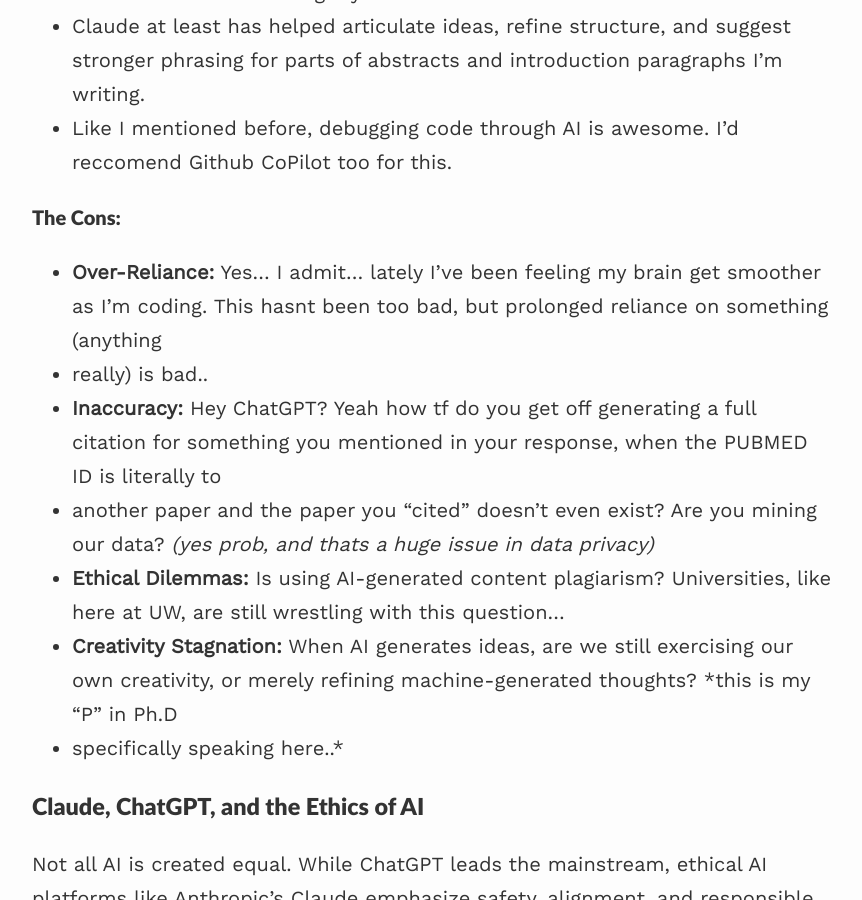
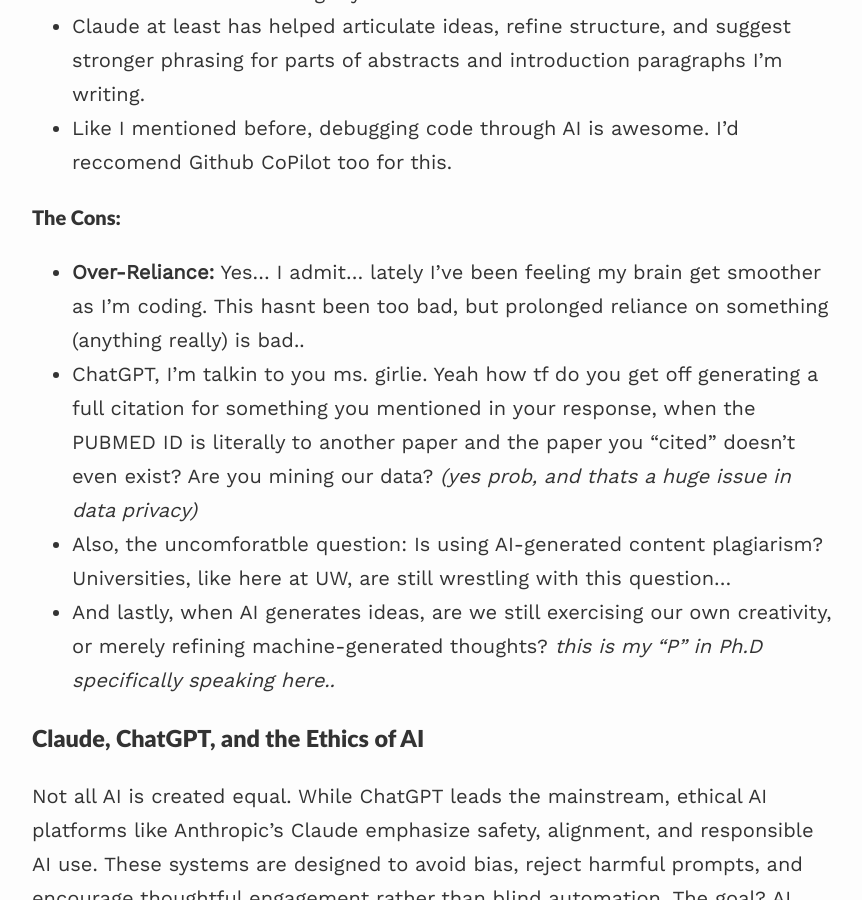
Before and after one commit to jesmjones/jesmjones.github.io, a Jekyll site: the page built from _posts/2025-02-05-GPT.md, in a window 1280 px wide and 900 px high, scrolled down 2744 px. Shown: the whole window, without its empty margins (208-1070 px from the left). Built offline with Jekyll 4.4.1, drawn with Linux system fonts in a browser that asks for light colours.

Commit message:
Update 2025-02-05-GPT.md

```diff
--- a/_posts/2025-02-05-GPT.md
+++ b/_posts/2025-02-05-GPT.md
@@ -44,13 +44,10 @@
 - Like I mentioned before, debugging code through AI is awesome. I'd reccomend Github CoPilot too for this.
 
 #### **The Cons:**
-- **Over-Reliance:** Yes... I admit... lately I've been feeling my brain get smoother as I'm coding. This hasnt been too bad, but prolonged reliance on something (anything
-- really) is bad..
-- **Inaccuracy:** Hey ChatGPT? Yeah how tf do you get off generating a full citation for something you mentioned in your response, when the PUBMED ID is literally to
-- another paper and the paper you "cited" doesn't even exist? Are you mining our data? *(yes prob, and thats a huge issue in data privacy)*
-- **Ethical Dilemmas:** Is using AI-generated content plagiarism? Universities, like here at UW, are still wrestling with this question...
-- **Creativity Stagnation:** When AI generates ideas, are we still exercising our own creativity, or merely refining machine-generated thoughts? *this is my "P" in Ph.D
-- specifically speaking here..*
+- **Over-Reliance:** Yes... I admit... lately I've been feeling my brain get smoother as I'm coding. This hasnt been too bad, but prolonged reliance on something (anything really) is bad..
+- ChatGPT, I'm talkin to you ms. girlie. Yeah how tf do you get off generating a full citation for something you mentioned in your response, when the PUBMED ID is literally to another paper and the paper you "cited" doesn't even exist? Are you mining our data? *(yes prob, and thats a huge issue in data privacy)*
+- Also, the uncomforatble question: Is using AI-generated content plagiarism? Universities, like here at UW, are still wrestling with this question...
+- And lastly, when AI generates ideas, are we still exercising our own creativity, or merely refining machine-generated thoughts? *this is my "P" in Ph.D specifically speaking here..*
 
 ### **Claude, ChatGPT, and the Ethics of AI**
 Not all AI is created equal. While ChatGPT leads the mainstream, ethical AI platforms like Anthropic’s Claude emphasize safety, alignment, and responsible AI use. These
```
